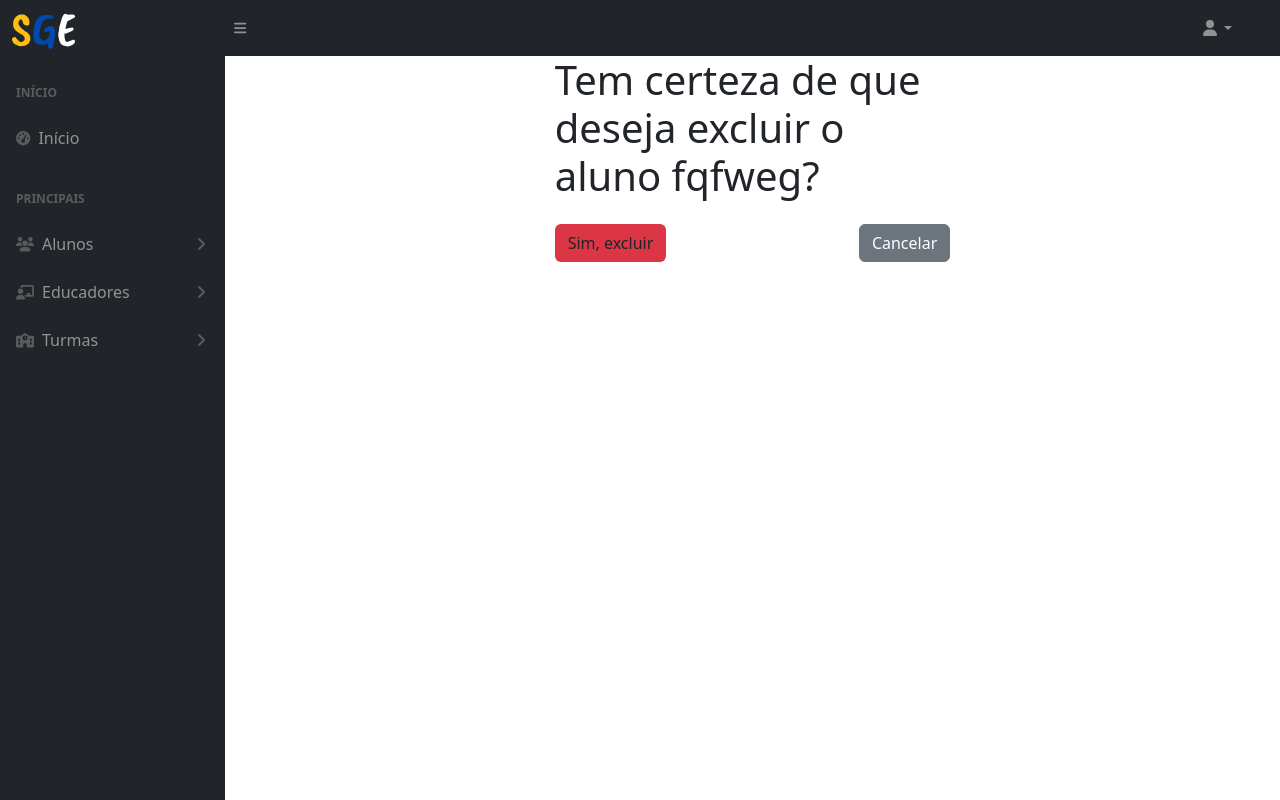
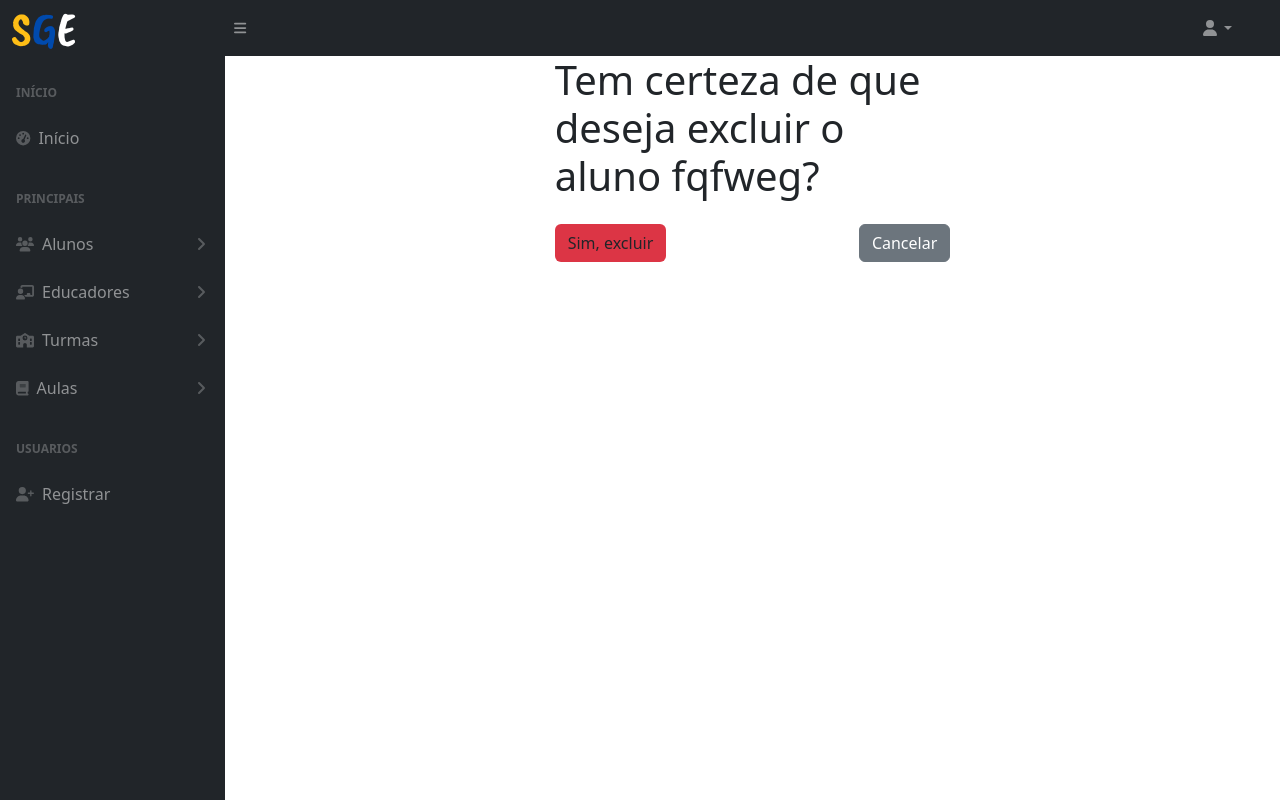
Before and after one commit to gukkray/SGE, a Django app: page /alunos/delete/1/ in a window 1280 px wide. Run offline with Django 5.2, Linux system fonts and the light colour scheme; a user stored in the database is signed in; data comes from the database, SQL or seed files in the repository; both versions use the stored data as it was after the commit; some libraries are stand-ins or nearby versions.

Commit message:
mudando menu + atualização do template de registro

```diff
--- a/paginas/templates/modelo.html
+++ b/paginas/templates/modelo.html
@@ -27,7 +27,7 @@
         <body class="sb-nav-fixed">
             <nav class="sb-topnav navbar navbar-expand navbar-dark bg-dark">
                 <!-- Navbar Brand-->
-                <a class="navbar-brand ps-3" href="index.html"><img src="{% static 'img/SGE.png' %}" style="position: relative; left: -35px;" height="125"  > </a>
+                <a class="navbar-brand ps-3" href="{% url 'inicio' %}"><img src="{% static 'img/SGE.png' %}" style="position: relative; left: -35px;" height="125"  > </a>
                 <!-- Sidebar Toggle-->
                 <button class="btn btn-link btn-sm order-1 order-lg-0 me-4 me-lg-0" id="sidebarToggle" href="#!"><i class="fas fa-bars"></i></button>
                 <!-- Navbar-->
@@ -95,49 +95,27 @@
                                         <a class="nav-link" href="{% url 'turma_list' %}">Listagem de Turmas</a>
                                     </nav>
                                 </div>
-
-{% comment %}
-                                <a class="nav-link collapsed" href="#" data-bs-toggle="collapse" data-bs-target="#collapsePages" aria-expanded="false" aria-controls="collapsePages">
-                                    <div class="sb-nav-link-icon"><i class="fas fa-book-open"></i></div>
-                                    Pages
+                                <!-- Aulas -->
+                                <a class="nav-link collapsed" href="#" data-bs-toggle="collapse" data-bs-target="#collapseAulas" aria-expanded="false" aria-controls="collapseAulas">
+                                    <div class="sb-nav-link-icon"><i class="fas fa-book"></i></div>
+                                    Aulas
                                     <div class="sb-sidenav-collapse-arrow"><i class="fas fa-angle-down"></i></div>
                                 </a>
-                                <div class="collapse" id="collapsePages" aria-labelledby="headingTwo" data-bs-parent="#sidenavAccordion">
-                                    <nav class="sb-sidenav-menu-nested nav accordion" id="sidenavAccordionPages">
-                                        <a class="nav-link collapsed" href="#" data-bs-toggle="collapse" data-bs-target="#pagesCollapseAuth" aria-expanded="false" aria-controls="pagesCollapseAuth">
-                                            Authentication
-                                            <div class="sb-sidenav-collapse-arrow"><i class="fas fa-angle-down"></i></div>
-                                        </a>
-                                        <div class="collapse" id="pagesCollapseAuth" aria-labelledby="headingOne" data-bs-parent="#sidenavAccordionPages">
-                                            <nav class="sb-sidenav-menu-nested nav">
-                                                <a class="nav-link" href="login.html">Login</a>
-                                                <a class="nav-link" href="register.html">Register</a>
-                                                <a class="nav-link" href="password.html">Forgot Password</a>
-                                            </nav>
-                                        </div>
-                                        <a class="nav-link collapsed" href="#" data-bs-toggle="collapse" data-bs-target="#pagesCollapseError" aria-expanded="false" aria-controls="pagesCollapseError">
-                                            Error
-                                            <div class="sb-sidenav-collapse-arrow"><i class="fas fa-angle-down"></i></div>
-                                        </a>
-                                        <div class="collapse" id="pagesCollapseError" aria-labelledby="headingOne" data-bs-parent="#sidenavAccordionPages">
-                                            <nav class="sb-sidenav-menu-nested nav">
-                                                <a class="nav-link" href="401.html">401 Page</a>
-                                                <a class="nav-link" href="404.html">404 Page</a>
-                                                <a class="nav-link" href="500.html">500 Page</a>
-                                            </nav>
-                                        </div>
+                                <div class="collapse" id="collapseAulas" aria-labelledby="headingFour" data-bs-parent="#sidenavAccordion">
+                                    <nav class="sb-sidenav-menu-nested nav">
+                                        <a class="nav-link" href="{% url 'aula_create' %}">Cadastrar Aula</a>
+                                        <a class="nav-link" href="{% url 'aula_list' %}">Listagem de Aulas</a>
                                     </nav>
                                 </div>
-                                <div class="sb-sidenav-menu-heading">Addons</div>
-                                <a class="nav-link" href="charts.html">
-                                    <div class="sb-nav-link-icon"><i class="fas fa-chart-area"></i></div>
-                                    Charts
+
+
+                                <div class="sb-sidenav-menu-heading">Usuarios</div>
+                                <a class="nav-link" href="{% url 'registrar' %}">
+                                    <div class="sb-nav-link-icon"><i class="fas fa-user-plus"></i></div>
+                                    Registrar
                                 </a>
-                                <a class="nav-link" href="tables.html">
-                                    <div class="sb-nav-link-icon"><i class="fas fa-table"></i></div>
-                                    Tables
-                                </a>
-                            </div>{% endcomment %}
+
+                            </div>
                         </div>
 
                     </nav>
```
Also changed, not shown: usuarios/templates/registrar.html (+14 -24 lines), db.sqlite3.
